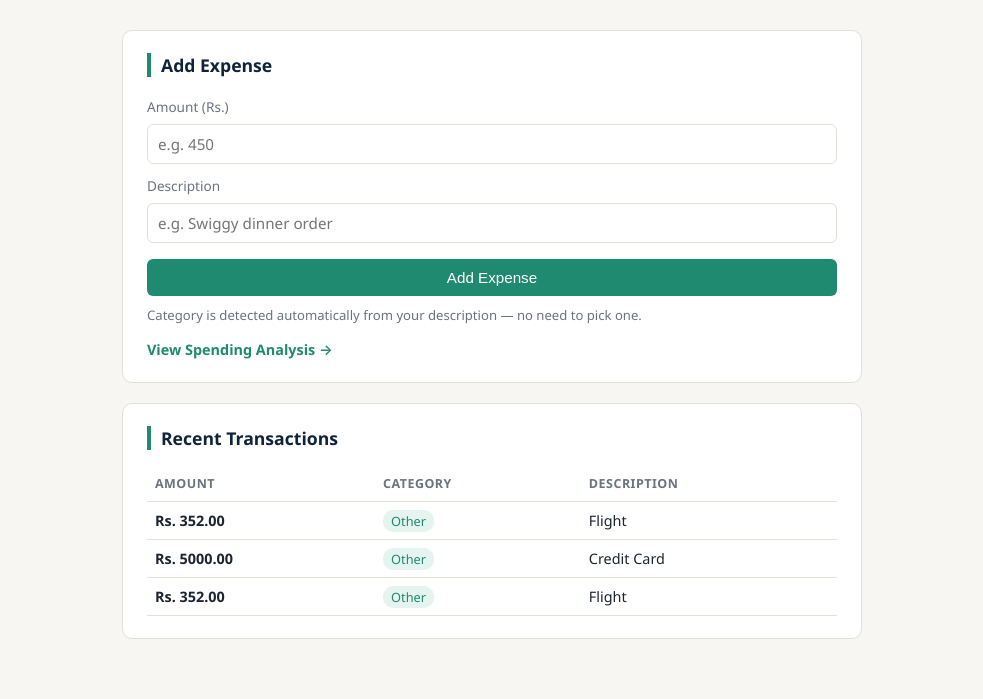
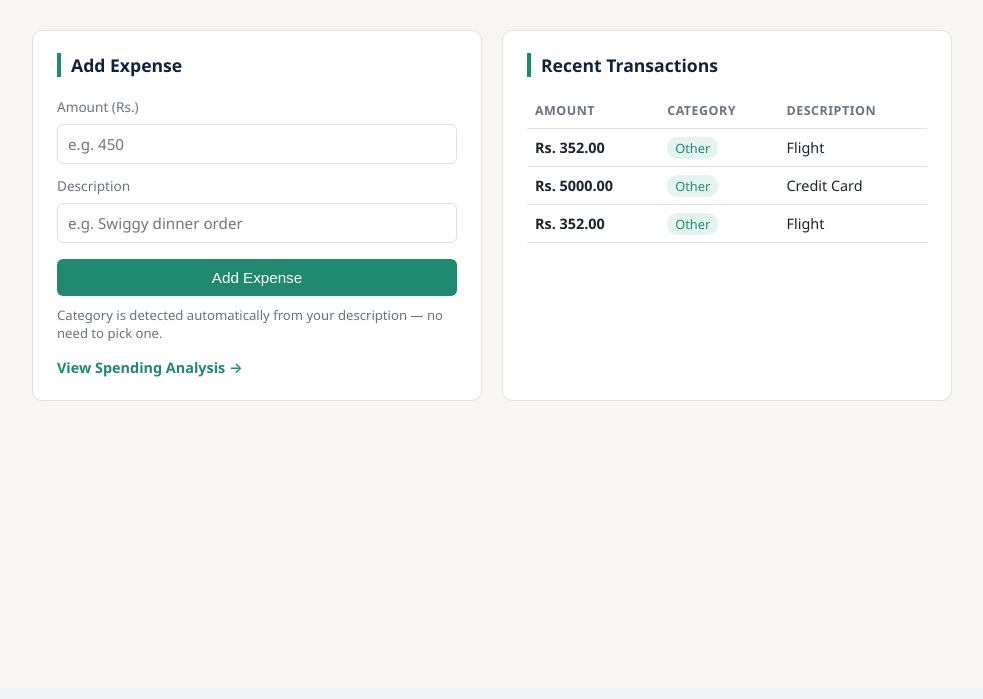
Before and after one commit to AkshatzOG/expense-analyzer, a Flask app: page / in a window 1280 px wide. Shown: the part 112-811 px from the top of the page, without its empty margins (148-1131 px from the left). After the commit the page ends 513 px from the top, so only its background shows below. Run offline with Flask 3, Linux system fonts and the light colour scheme.

Commit message:
Change layout to grid and increase max-width
Updated layout to use grid instead of flex for better responsiveness and adjusted max-width.

```diff
--- a/static/style.css
+++ b/static/style.css
@@ -40,12 +40,22 @@ body {
 }
 
 .layout {
-  max-width: 780px;
+  max-width: 960px;
   margin: 0 auto;
   padding: 30px 20px 60px;
-  display: flex;
-  flex-direction: column;
+  display: grid;
+  grid-template-columns: 1fr 1fr;
   gap: 20px;
+}
+
+.card.wide {
+  grid-column: 1 / -1;
+}
+
+@media (max-width: 720px) {
+  .layout {
+    grid-template-columns: 1fr;
+  }
 }
 
 .card {
```
